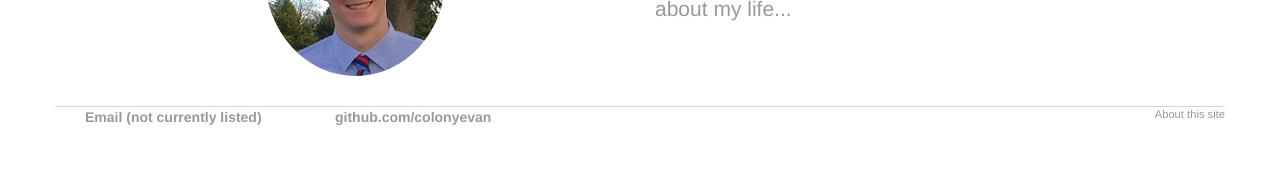
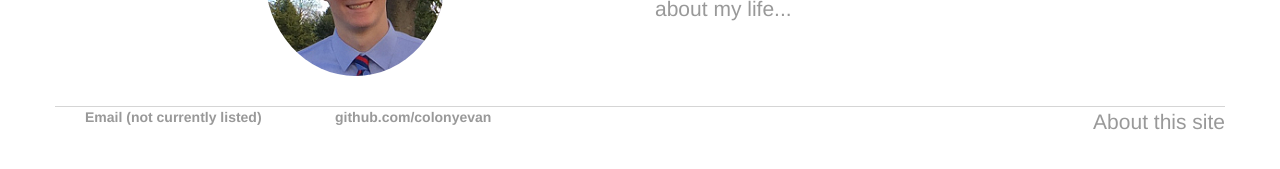
Before and after one commit to colonyevan/colonyevan.github.io, a Jekyll site: the page built from index.html, in a window 1280 px wide. Shown: the part 291-460 px from the top of the page. Built offline with Jekyll 4.4.1, drawn with Linux system fonts in a browser that asks for light colours.

Commit message:
Style test

```diff
--- a/css/main.css
+++ b/css/main.css
@@ -44,10 +44,6 @@ footer {
     border-top: 1px solid #d5d5d5;
 }
 
-p.pull-right {
-    font-size: .8em;
-}
-
 img.avatar {
     margin-bottom: 30px;
 }
```
